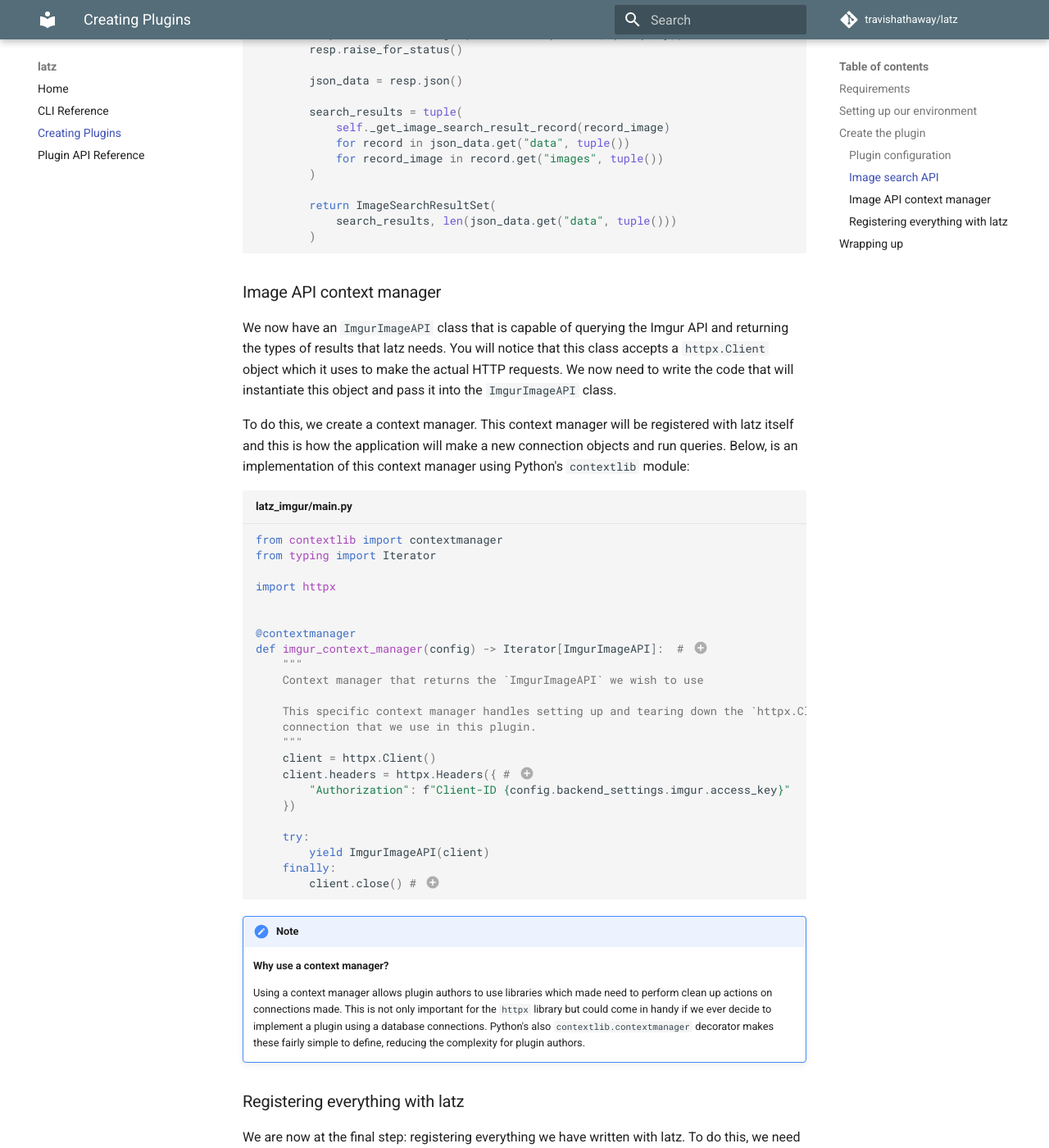
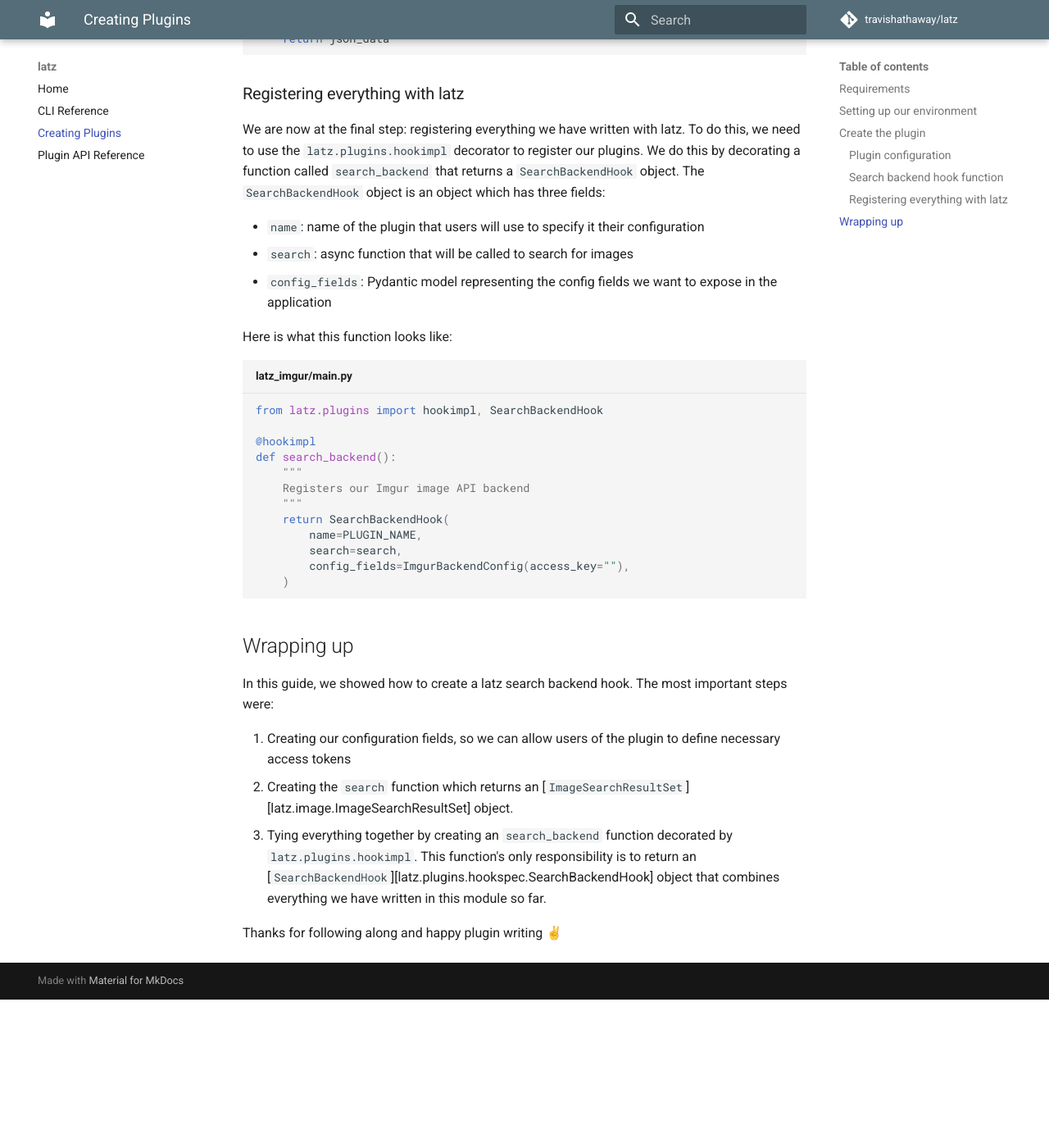
Before and after one commit to travishathaway/latz, an MkDocs documentation site: the page built from docs/creating-plugins.md, in a window 1280 px wide and 1400 px high, scrolled down 3623 px. Shown: the whole window at 82% size. Built offline with MkDocs 1.6.1 and Material for MkDocs 9.7.7, drawn with Linux system fonts in a browser that asks for light colours; emoji names are drawn with the system emoji font; comment, search, counter and statistics services are not loaded; after the commit the page ends 4842 px from its top, so only the background shows below that; some of the changed text lies outside the part shown.

Commit message:
Follow up changes to recent pull request merge
These are a couple more changes that needed to be made before advancing
to the next release. Mostly just updating the documentation.

````diff
--- a/docs/creating-plugins.md
+++ b/docs/creating-plugins.md
@@ -8,12 +8,13 @@
 [pydantic-dynamic-models]: https://docs.pydantic.dev/usage/models/#dynamic-model-creation
 [latz_imgur_main]: https://github.com/travishathaway/latz-imgur/blob/main/latz_imgur/main.py
 [python-protocol]: https://docs.python.org/
+[httpx-async-client]: https://www.python-httpx.org/api/#asyncclient
 
 
-This is a guide that will show you how to create your own latz image API plugin.
-To illustrate how to do this, we will write a plugin for the Imgur image search API.
-We be starting from just an empty directory and using [poetry][poetry] packaging tool
-to show how you can easily upload your plugin to PyPI once we are finished.
+This guide will show you how to create your own latz search backend hook.
+These search backend hooks allow you to add additional image search APIs to latz.
+Once complete, you will be able to use these new search backends with the `latz search`
+command.
 
 Check out [latz-imgur on GitHub][latz-imgur] if you would like to skip ahead and browse
 the final working example.
@@ -96,213 +97,131 @@
     """
 
     access_key: str = Field(description="Access key for the Imgur API")
-
-
-# Module level constant declaring all configuration settings for this plugin
-CONFIG_FIELDS = {
-    PLUGIN_NAME: (ImgurBackendConfig, {"access_key": ""})
-}
 ```
 
-<!-- TODO: link to this dynamic model code in the following admonition -->
-
 !!! note
-    Latz uses this `CONFIG_FIELDS` dictionary to dynamically generate its own `AppConfig`
+    Latz uses this `ImgurBackendConfig` model to dynamically generate its own `AppConfig`
     model at runtime. Check out [Dynamic model creation][pydantic-dynamic-models] in the
     [pydantic docs][pydantic] to learn more.
 
-### Image search API
+### Search backend hook function
 
 Now that our plugin is able to gather the configuration settings necessary to run (i.e. the
-"access_key" we get from Imgur), we are ready to write the actual search API code. Latz requires
-us to first write a class a that implements the [protocol][python-protocol] class
-[`ImageAPI`][latz.image.ImageAPI].
-The only thing that this protocol requires us to do is define a `search` method which returns the
-`ImageSearchResultSet` type. Furthermore, the `ImageSearchResultSet` type must be instantiated
-with a sequence of `ImageSearchResult` .
+"access_key" we get from Imgur), we are ready to write the actual search API code. To make this
+work, we need to define an async search function that returns an `ImageSearchResultSet`.
+Latz will pass an instance of the [httpx.AsyncClient][httpx-async-client], the application
+configuration and the search query to this function for us.
 
-Tying all of these requirements together, below is an example of what this class could look like:
+Below is an example of what this could look like:
 
 !!! note
     Click on the tool tips in the code to learn more :thinking: :books:
 
 ```python title="latz_imgur/main.py"
-
 import urllib.parse
-from typing import Any
 
 import httpx
 
-from latz.image import ImageSearchResult, ImageSearchResultSet
-
+from latz.exceptions import SearchBackendError
+from latz.image import ImageSearchResultSet, ImageSearchResult
 
 #: Base URL for the Imgur API
 BASE_URL = "https://api.imgur.com/3/"
 
 #: Endpoint used for searching images
-SEARCH_ENDPOINT = "gallery/search"
+SEARCH_ENDPOINT = urllib.parse.urljoin(BASE_URL, "gallery/search")
 
-class ImgurImageAPI: # (1)
+async def search(client, config, query: str) -> ImageSearchResultSet: # (1)
     """
-    Implementation of ImageAPI for use with the Imgur API:
-        https://apidocs.imgur.com/
+    Search hook that will be invoked by latz while invoking the "search" command
     """
+    client.headers = httpx.Headers({
+        "Authorization": f"Client-ID {config.search_backend_settings.imgur.access_key}"
+    })
+    json_data = await _get(client, SEARCH_ENDPOINT, query)
 
-    def __init__(self, client: httpx.Client):
-        """
-        Attach a `httpx.Client` object to our API
-        """
-        self._client = client
-
-    @staticmethod
-    def _get_image_search_result_record(
-            record_image: dict[str, Any]
-    ) -> ImageSearchResult:  # (2)
-        """
-        Helper method used to create `ImageSearchResult` objects
-        """
-        return ImageSearchResult(
+    search_results = tuple(
+        ImageSearchResult(  # (2)
             url=record_image.get("link"),
             width=record_image.get("width"),
             height=record_image.get("height")
         )
+        for record in json_data.get("data", tuple())
+        for record_image in record.get("images", tuple())
+    )
 
-    def search(self, query: str) -> ImageSearchResultSet: # (3)
-        """
-        Find images based on a `query` and return an `ImageSearchResultSet`
-        """
-        search_url = urllib.parse.urljoin(BASE_URL, SEARCH_ENDPOINT)
+    return ImageSearchResultSet(
+        search_results, len(search_results), search_backend=PLUGIN_NAME
+    )
 
-        resp = self._client.get(search_url, params={"q": query})
+async def _get(client: httpx.AsyncClient, url: str, query: str) -> dict:
+    """
+    Wraps `client.get` call in a try, except so that we raise
+    an application specific exception instead.
+
+    :raises SearchBackendError: Encountered during problems querying the API
+    """
+    try:
+        resp = await client.get(url, params={"query": query})
         resp.raise_for_status()
+    except httpx.HTTPError as exc:
+        raise SearchBackendError(str(exc), original=exc)
 
-        json_data = resp.json()
+    json_data = resp.json()
 
-        search_results = tuple(
-            self._get_image_search_result_record(record_image)
-            for record in json_data.get("data", tuple())
-            for record_image in record.get("images", tuple())
-        )
+    if not isinstance(json_data, dict):
+        raise SearchBackendError("Received malformed response from search backend")
 
-        return ImageSearchResultSet(
-            search_results, len(json_data.get("data", tuple()))
-        )
+    return json_data
 ```
 
-1. The API class defined here accepts a `httpx.Client` object so that it can query
-   the Imgur API. To properly function as a latz plugin, this class must also define a
-   `search` method (see below), which is specified by the latz [`ImageAPI`][latz.image.ImageAPI]
-   protocol.
+1. The arguments passed to this function give you everything you need to make a search
+   request. The `client` is a [httpx.AsyncClient][httpx-async-client], the `config` object
+   is the application configuration and the `query` string is the search string passed in
+   from the command line.
 2. [`ImageSearchResult`][latz.image.ImageSearchResult] is a special type defined by latz.
    Using this type helps ensure the result you return will be properly rendered.
-3. Here, we implement the `search` method required by the [`ImageAPI`][latz.image.ImageAPI]
-   protocol. [`ImageSearchResultSet`][latz.image.ImageSearchResultSet] is a type defined
-   by latz to help organize results returned by the [`ImageAPI`][latz.image.ImageAPI] classes.
-
-
-### Image API context manager
-
-We now have an `ImgurImageAPI` class that is capable of querying the Imgur API and returning
-the types of results that latz needs. You will notice that this class accepts a `httpx.Client`
-object which it uses to make the actual HTTP requests. We now need to write the code that
-will instantiate this object and pass it into the `ImgurImageAPI` class.
-
-To do this, we create a context manager. This context manager will be registered with latz
-itself and this is how the application will make a new connection objects and run queries.
-Below, is an implementation of this context manager using Python's `contextlib` module:
-
-```python title="latz_imgur/main.py"
-from contextlib import contextmanager
-from typing import Iterator
-
-import httpx
-
-
-@contextmanager
-def imgur_context_manager(config) -> Iterator[ImgurImageAPI]:  # (1)
-    """
-    Context manager that returns the `ImgurImageAPI` we wish to use
-
-    This specific context manager handles setting up and tearing down the `httpx.Client`
-    connection that we use in this plugin.
-    """
-    client = httpx.Client()
-    client.headers = httpx.Headers({ # (2)
-        "Authorization": f"Client-ID {config.backend_settings.imgur.access_key}"
-    })
-
-    try:
-        yield ImgurImageAPI(client)
-    finally:
-        client.close() # (3)
-```
-
-1. All image API context managers will receive a `config` object holding applicable settings for
-   the configured image API backend. This context manager must also yield an instantiated object
-   that implements the [`ImageAPI`][latz.image.ImageAPI].
-2. These are the headers that the Imgur API expects. We are able to retrieve the `client_id` from
-   `config` object that is pass into this function.
-3. We use context managers so that we can perform any clean up actions necessary
-
-
-!!! note
-    **Why use a context manager?**
-
-    Using a context manager allows plugin authors to use libraries which made need to perform clean
-    up actions on connections made. This is not only important
-    for the `httpx` library but could come in handy if we ever decide to implement a plugin using a
-    database connections. Python's also `contextlib.contextmanager` decorator makes these fairly
-    simple to define, reducing the complexity for plugin authors.
-
 
 ### Registering everything with latz
 
 We are now at the final step: registering everything we have written with latz. To do this,
 we need to use the `latz.plugins.hookimpl` decorator to register our plugins. We do this
-by decorating a function called `image_api` that returns a `ImageAPIPlugin` type. The
-`ImageAPIPlugin` type is an object which has three fields:
+by decorating a function called `search_backend` that returns a `SearchBackendHook` object.
+The `SearchBackendHook` object is an object which has three fields:
 
-- `name`: name of the plugin that users will use to specify it their configuraiton
-- `image_api_context_manager`: context manager that returns the [`ImageAPI`][latz.image.ImageAPI]
-   class that we defined.t
-- `config_fields`: config fields that we defined in the first step. This what allows latz to
-   register these settings and make them available to users.
+- `name`: name of the plugin that users will use to specify it their configuration
+- `search`: async function that will be called to search for images
+- `config_fields`: Pydantic model representing the config fields we want to expose in the
+   application
 
 Here is what this function looks like:
 
 ```python title="latz_imgur/main.py"
-from latz.plugins import hookimpl, ImageAPIPlugin
-
+from latz.plugins import hookimpl, SearchBackendHook
 
 @hookimpl
-def image_api():
+def search_backend():
     """
     Registers our Imgur image API backend
     """
-    return ImageAPIPlugin(
+    return SearchBackendHook(
         name=PLUGIN_NAME,
-        image_api_context_manager=imgur_context_manager,
-        config_fields=CONFIG_FIELDS,
+        search=search,
+        config_fields=ImgurBackendConfig(access_key=""),
     )
 ```
 
 ## Wrapping up
 
-In this guide, we showed how to create a latz image API plugin. The most important steps
+In this guide, we showed how to create a latz search backend hook. The most important steps
 were:
 
 1. Creating our configuration fields, so we can allow users of the plugin to define necessary
    access tokens
-2. Creating the actual `ImgurImageAPI` object which implemented the [`ImageAPI`][latz.image.ImageAPI]
-   protocol.
-3. Creating the image API context manager for creating our HTTP client and `ImgurImageAPI` object
-4. Tying everything together by creating an `image_api` function decorated by the `latz.plugins.hookimpl`.
-   This function's only responsibility is to return an `ImageAPIPlugin` object that combines everything
-   we have written in this module so far.
+2. Creating the `search` function which returns an [`ImageSearchResultSet`][latz.image.ImageSearchResultSet]
+   object.
+3. Tying everything together by creating an `search_backend` function decorated by `latz.plugins.hookimpl`.
+   This function's only responsibility is to return an [`SearchBackendHook`][latz.plugins.hookspec.SearchBackendHook]
+   object that combines everything we have written in this module so far.
 
-When adapting this code to write future plugins, it is important to realize that you may not
-always have to define configuration settings (perhaps your API is completely open). But, the things
-that will remain constant is the [`ImageAPI`][latz.image.ImageAPI] protocol. This protocol is a contract
-between your plugin and latz, and both parties must adhere to it for a smooth ride :sunglasses: 🚗.
-
-Happy plugin writing ✌️
+Thanks for following along and happy plugin writing ✌️
--- a/pyproject.toml
+++ b/pyproject.toml
@@ -1,6 +1,6 @@
 [tool.poetry]
 name = "latz"
-version = "0.1.5"
+version = "0.2.0"
 description = "CLI Program for downloading images. Maybe by location too..."
 authors = ["Travis Hathaway <travis.j.hathaway@gmail.com>"]
 license = "GNU v3"
````
Also changed, not shown: other parts of docs/creating-plugins.md (+2 -2 lines), README.md (+41 -11 lines), 4 other files.
